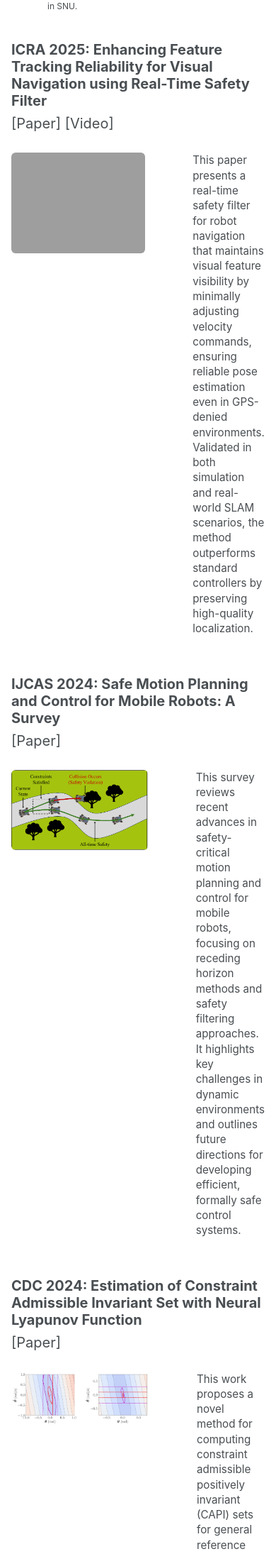
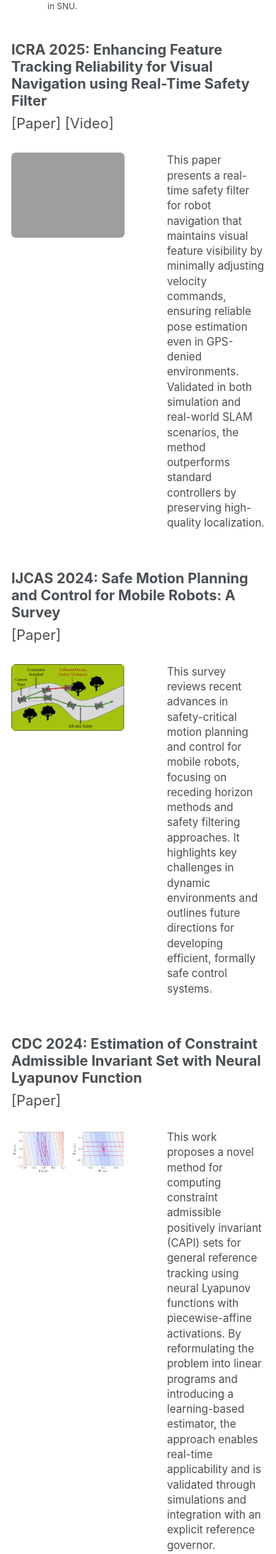
Before and after one commit to dabinkim-LGOM/dabinkim-LGOM.github.io, a Jekyll site: the page built from _pages/pub.md, in a window 390 px wide. Shown: the part 363-2553 px from the top of the page at 71% size. Built offline with Jekyll 4.4.1, drawn with Linux system fonts in a browser that asks for light colours.

Commit message:
Update _archive.scss

```diff
--- a/_sass/_archive.scss
+++ b/_sass/_archive.scss
@@ -88,7 +88,7 @@
 
 .pub__item-teaser img.teaser-img {
   width: 80%;
-  max-width: 250px;
+  max-width: 200px;
   height: auto;
   object-fit: cover;
   border-radius: 6px;
```
